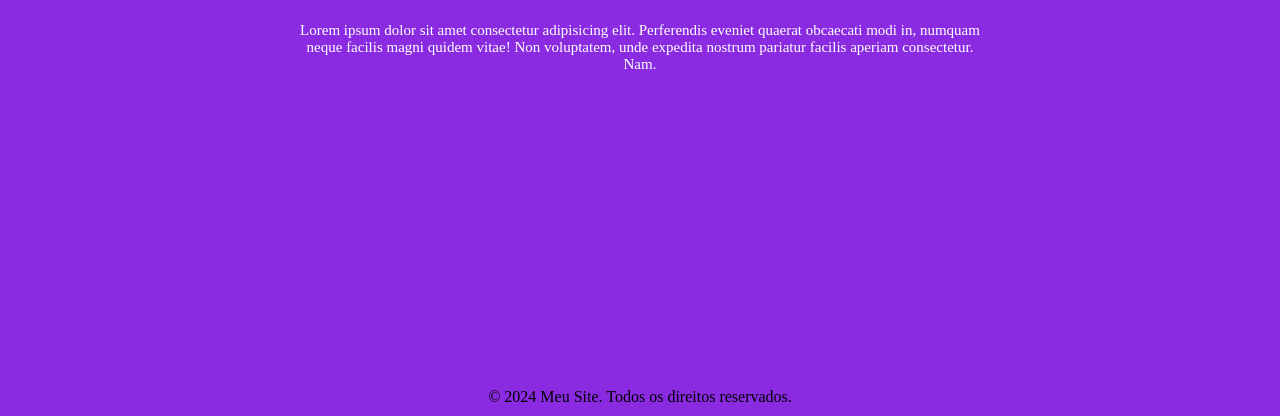
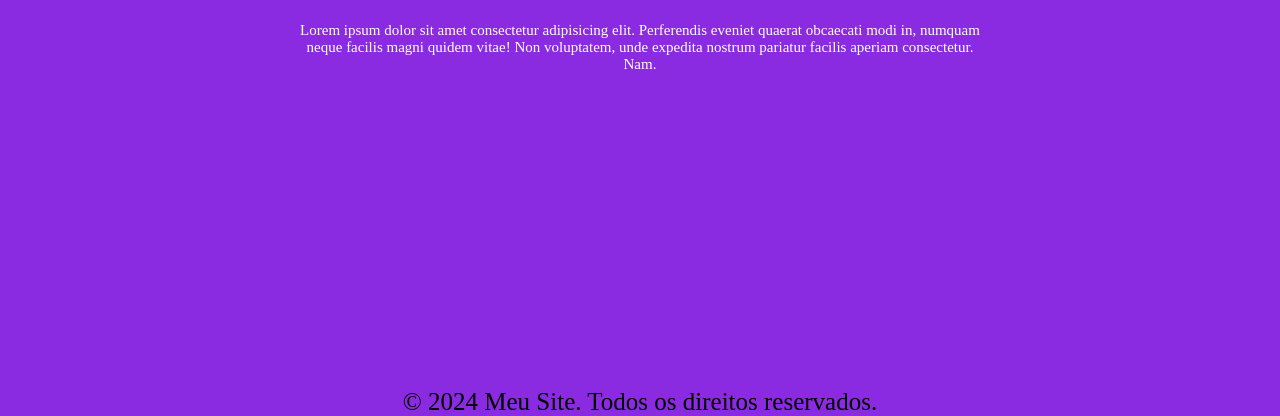
Before and after one commit to HerculanoSamuel/AtividadeCss, a plain HTML site: page index.html in a window 1280 px wide. Shown: the part 462-878 px from the top of the page. Drawn offline with Linux system fonts and the light colour scheme.

Commit message:
adicionado propriedades flex box

```diff
--- a/style.css
+++ b/style.css
@@ -1,8 +1,11 @@
 body{
     padding: 0;
     margin: 0;
-    background-color:blueviolet;
-}
+    background-color: blueviolet;
+    display: flex;
+    flex-direction: column;
+    min-height: 100vh;
+    }
 header{
     background-color: #333;
     color: #fff;
@@ -10,7 +13,7 @@ header{
     text-align: center;
     display: flex;
     justify-content: space-between;
-    align-items: center;;
+    align-items: center;
 }
 nav{
     padding: 10px;
@@ -31,7 +34,8 @@ nav a {
 }
 main{
     text-align: center;
-    padding: 300px
+    padding: 300px;
+    flex: 1;
 }
 main h2{
     font-family: 'Courier New', Courier, monospace;
@@ -44,5 +48,6 @@ main p{
 }
 footer{
     text-align: center;
+    font-size: 25px;
 
 }
```
